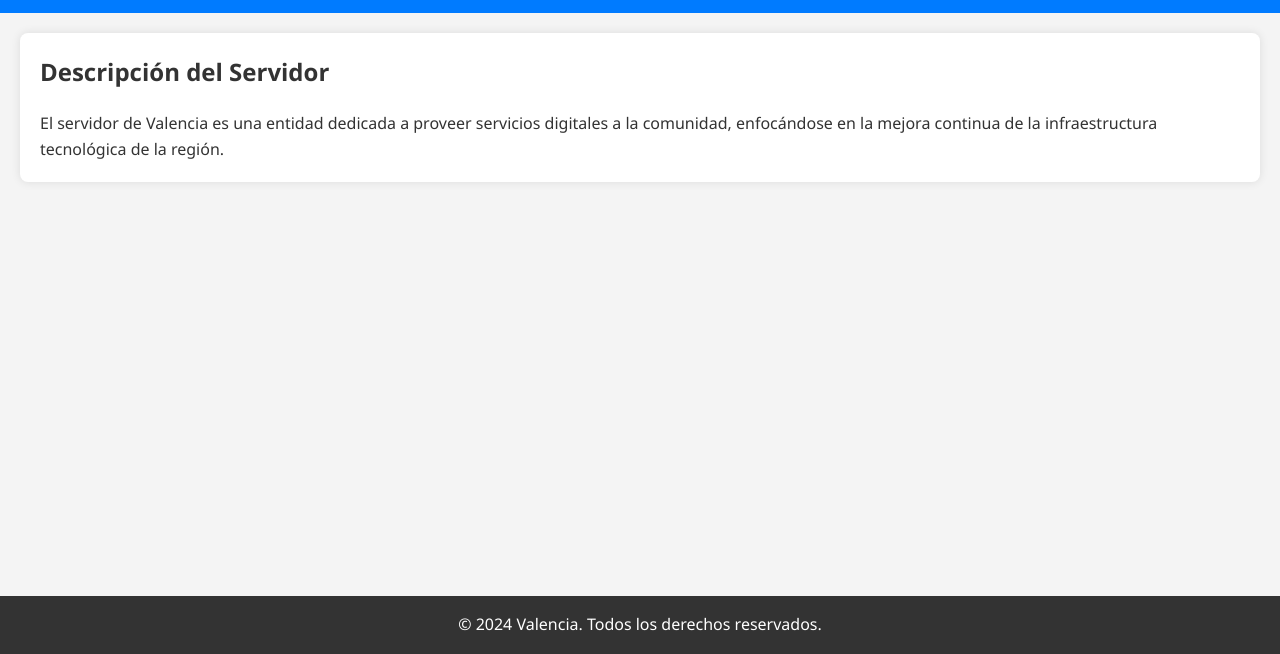
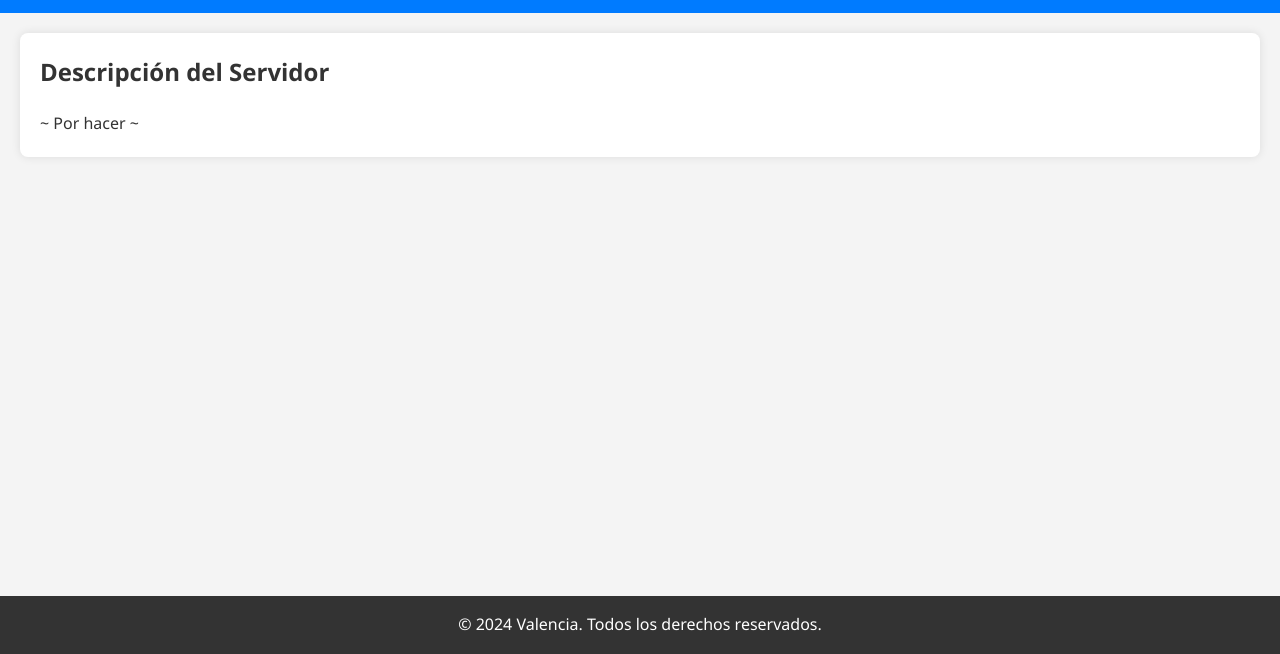
Before and after one commit to diablometal/VCR, a plain HTML site: page servidor.html in a window 1280 px wide. Shown: the part 146-800 px from the top of the page. Drawn offline with Linux system fonts and the light colour scheme.

Commit message:
Update servidor.html

```diff
--- a/servidor.html
+++ b/servidor.html
@@ -20,7 +20,7 @@
     <main>
         <section>
             <h2>Descripción del Servidor</h2>
-            <p>El servidor de Valencia es una entidad dedicada a proveer servicios digitales a la comunidad, enfocándose en la mejora continua de la infraestructura tecnológica de la región.</p>
+            <p> ~ Por hacer ~</p>
         </section>
     </main>
     <footer>
```
